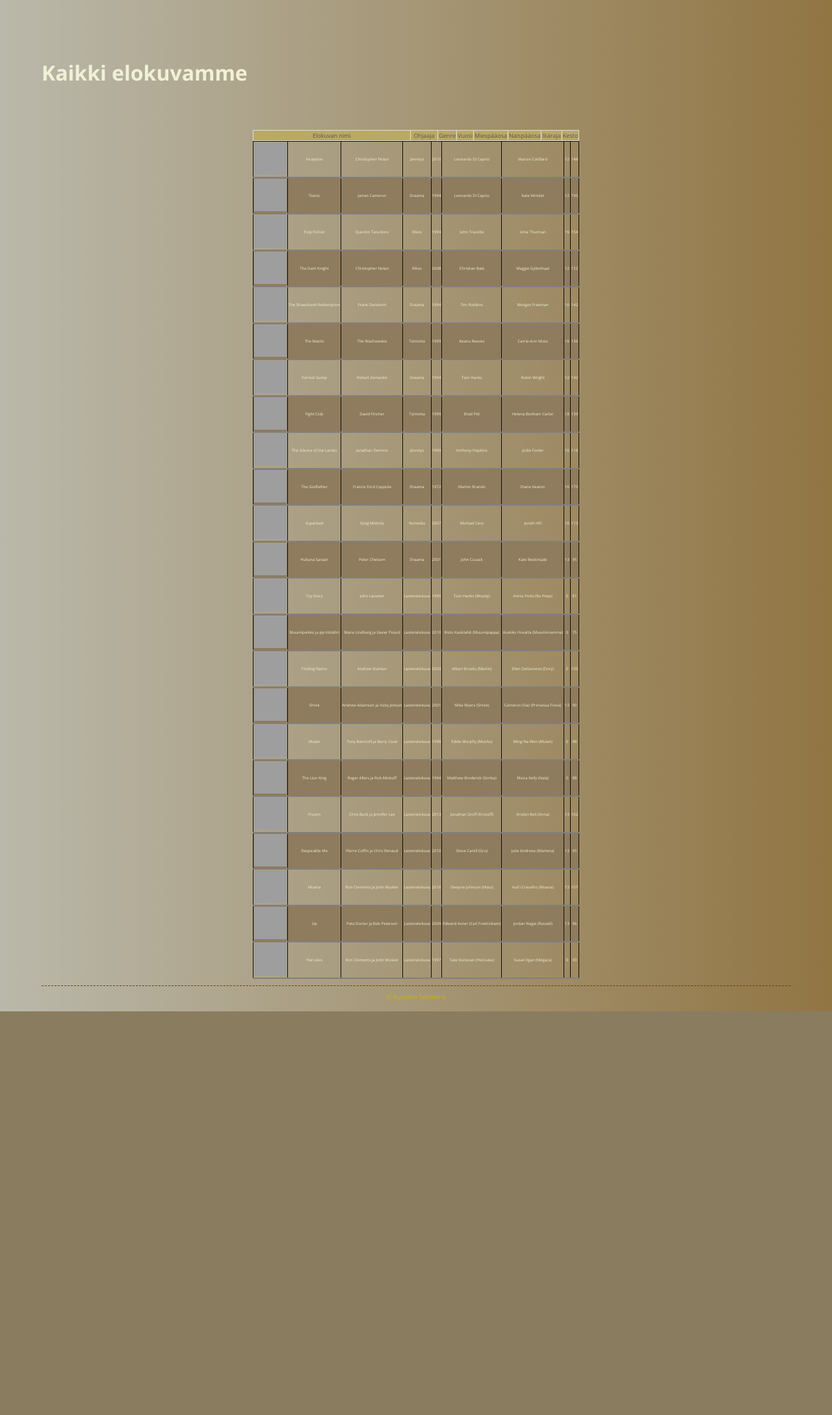
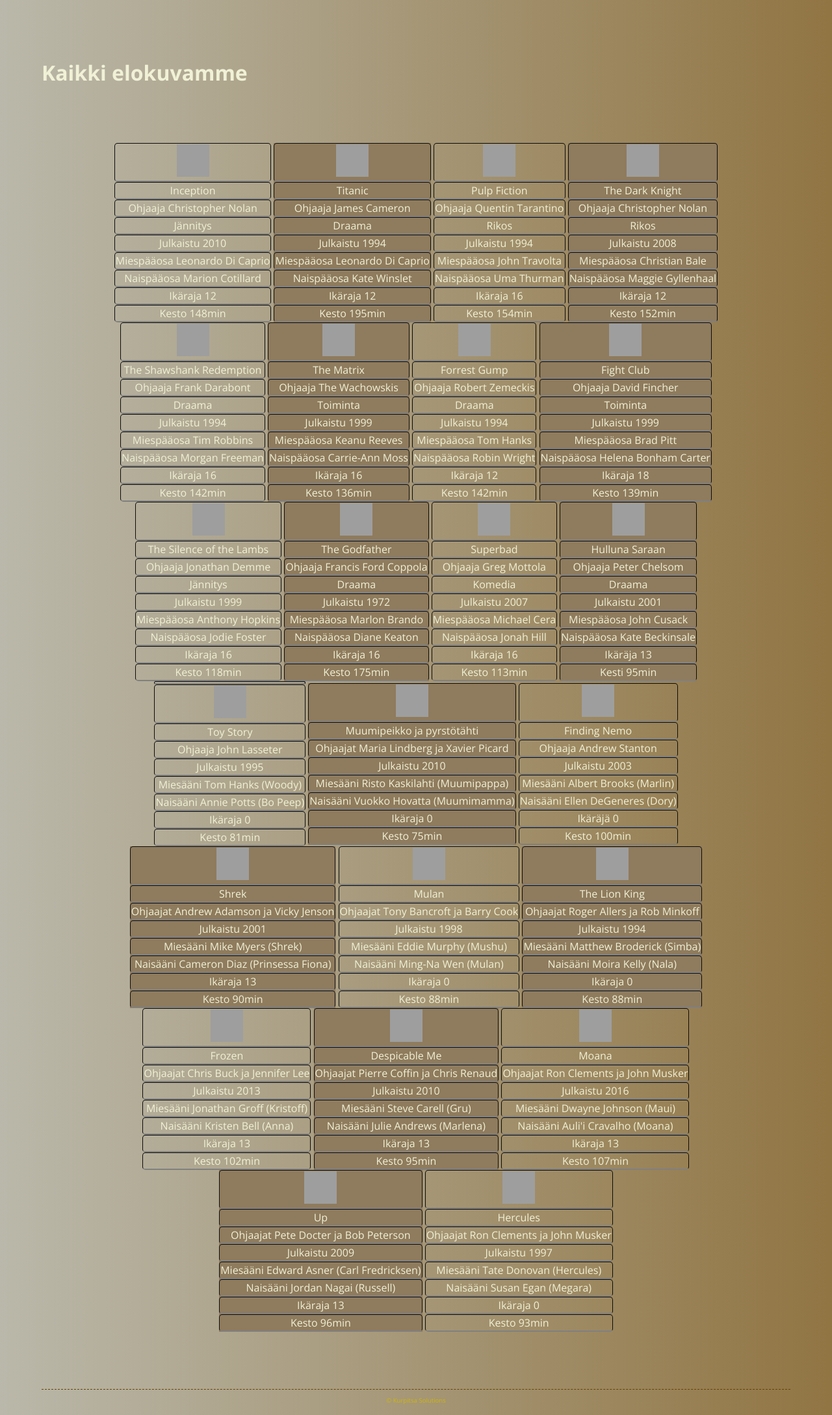
Before and after one commit to LottaSaarinen/kinoseppo, a PHP site: page /kaikki.php in a window 1280 px wide. Shown: the part 284-2461 px from the top of the page at 65% size. Before the commit the page ends 1840 px from the top, so only its background shows below. Run offline with PHP 8.4, Linux system fonts and the light colour scheme; grey boxes are pictures that could not be loaded.

Commit message:
taukukot taas muokattu ja turhia linkkejä poistettu

```diff
--- a/ala.php
+++ b/ala.php
@@ -1,4 +1,5 @@
 <footer>
+ <br><br><br><br><br><br>
     <hr>
     &copy; Kurpitsa Solutions
   </footer>
--- a/elamys.php
+++ b/elamys.php
@@ -21,7 +21,6 @@ include 'yla.php';
 <h3>Elokuvavalikoima</h3>
       <p>Elokuvien osalta tarjoamme laadukkaita ja monipuolisia vaihtoehtoja, jotka sopivat kaikenlaisiin makuihin ja tunnelmiin. Olipa kyseessä sitten draama, komedia tai jännitys, meillä on elokuvia jokaiseen makuun.
 Lapsille on saatavilla animaatioelokuvat, kuten Disney-Pixarin elokuvat tai DreamWorks-elokuvat, jotka ovat suosittuja lasten keskuudessa. Tarjolla myös klassisia lastenelokuvia, kuten "Herkules" tai "Mulan".
-Leffoja voi selata <a href="haku.php">tästä</a></p>
 </div><br><br>
 <div class="package">
       <h3>Teemaelokuvailta</h3>
@@ -48,8 +47,9 @@ Leffoja voi selata <a href="haku.php">tästä</a></p>
       <input id="email" type="email" name="email" required>
     </div>
     <div>
-      Viesti: (Kerro toiveesi elokuvasta ja tarjoilusta, sekä mahdollisesta teemasta)<br>
-      <textarea id="viesti" rows="5" cols="60" name="viesti" required></textarea>
+
+      <label for="viesti"> Viesti: Kerro toiveesi elokuvasta ja tarjoilusta, sekä mahdollisesta teemasta</label>
+    <input type="text"  name="viesti" required>
     </div>
     <br>
     <input type="submit" value="Lähetä">
--- a/kaikki.php
+++ b/kaikki.php
@@ -10,14 +10,6 @@ include 'yla.php';
         <thead>
             <tr>
 
-                <th>Elokuvan nimi</th>
-                <th>Ohjaaja</th>
-                <th>Genre</th>
-                <th>Vuosi</th>
-                <th>Miespääosa</th>
-                <th>Naispääosa</th>
-                <th>Ikäraja</th>
-                <th>Kesto</th>
             </tr>
         </thead>
         <tbody>
@@ -25,255 +17,245 @@ include 'yla.php';
 
             <td><img src="https://upload.wikimedia.org/wikipedia/en/2/2e/Inception_%282010%29_theatrical_poster.jpg" class="leffa__kuvat"></td>
                 <td>Inception</td>
-                <td>Christopher Nolan</td>
+                <td>Ohjaaja Christopher Nolan</td>
                 <td>Jännitys</td>
-                <td>2010</td>
-                <td>Leonardo Di Caprio</td>
-                <td>Marion Cotillard</td>
-                <td>12</td>
-                <td>148</td>
+                <td>Julkaistu 2010</td>
+                <td>Miespääosa Leonardo Di Caprio</td>
+                <td>Naispääosa Marion Cotillard</td>
+                <td>Ikäraja 12</td>
+                <td>Kesto 148min</td>
             </tr>
             <tr>
             <td><img src="https://upload.wikimedia.org/wikipedia/fi/thumb/2/22/Titanic_poster.jpg/375px-Titanic_poster.jpg" class="leffa__kuvat"></td>
                     <td>Titanic</td>
-                    <td>James Cameron</td>
+                    <td>Ohjaaja James Cameron</td>
                     <td>Draama</td>
-                    <td>1994</td>
-                    <td>Leonardo Di Caprio</td>
-                    <td>Kate Winslet</td>
-                    <td>12</td>
-                    <td>195</td>
+                    <td>Julkaistu 1994</td>
+                    <td>Miespääosa Leonardo Di Caprio</td>
+                    <td>Naispääosa Kate Winslet</td>
+                    <td>Ikäraja 12</td>
+                    <td>Kesto 195min</td>
                 </tr>
                 <tr>
                 <td><img src="https://upload.wikimedia.org/wikipedia/fi/thumb/8/82/Pulp_Fiction_cover.jpg/375px-Pulp_Fiction_cover.jpg" class="leffa__kuvat"></td>
                     <td>Pulp Fiction</td>
-                    <td>Quentin Tarantino</td>
+                    <td>Ohjaaja Quentin Tarantino</td>
                     <td>Rikos</td>
-                    <td>1994</td>
-                    <td>John Travolta</td>
-                    <td>Uma Thurman</td>
-                    <td>16</td>
-                    <td>154</td>
+                    <td>Julkaistu 1994</td>
+                    <td>Miespääosa John Travolta</td>
+                    <td>Naispääosa Uma Thurman</td>
+                    <td>Ikäraja 16</td>
+                    <td>Kesto 154min</td>
                 </tr>
                 <tr>
                 <td><img src="https://upload.wikimedia.org/wikipedia/en/1/1c/The_Dark_Knight_%282008_film%29.jpg" class="leffa__kuvat"></td>
                     <td>The Dark Knight</td>
-                    <td>Christopher Nolan</td>
+                    <td>Ohjaaja Christopher Nolan</td>
                     <td>Rikos</td>
-                    <td>2008</td>
-                    <td>Christian Bale</td>
-                    <td>Maggie Gyllenhaal</td>
-                    <td>12</td>
-                    <td>152</td>
+                    <td>Julkaistu 2008</td>
+                    <td>Miespääosa Christian Bale</td>
+                    <td>Naispääosa Maggie Gyllenhaal</td>
+                    <td>Ikäraja 12</td>
+                    <td>Kesto 152min</td>
                 </tr>
                 <tr>
                 <td><img src="https://upload.wikimedia.org/wikipedia/en/8/81/ShawshankRedemptionMoviePoster.jpg" class="leffa__kuvat"></td>
                     <td>The Shawshank Redemption</td>
-                    <td>Frank Darabont</td>
+                    <td>Ohjaaja Frank Darabont</td>
                     <td>Draama</td>
-                    <td>1994</td>
-                    <td>Tim Robbins</td>
-                    <td>Morgan Freeman</td>
-                    <td>16</td>
-                    <td>142</td>
+                    <td>Julkaistu 1994</td>
+                    <td>Miespääosa Tim Robbins</td>
+                    <td>Naispääosa Morgan Freeman</td>
+                    <td>Ikäraja 16</td>
+                    <td>Kesto 142min</td>
                 </tr>
                 <tr>
                 <td><img src="https://upload.wikimedia.org/wikipedia/fi/thumb/c/c1/The_Matrix_Poster.jpg/375px-The_Matrix_Poster.jpg" class="leffa__kuvat"></td>
                     <td>The Matrix</td>
-                    <td>The Wachowskis</td>
+                    <td>Ohjaaja The Wachowskis</td>
                     <td>Toiminta</td>
-                    <td>1999</td>
-                    <td>Keanu Reeves</td>
-                    <td>Carrie-Ann Moss</td>
-                    <td>16</td>
-                    <td>136</td>
+                    <td>Julkaistu 1999</td>
+                    <td>Miespääosa Keanu Reeves</td>
+                    <td>Naispääosa Carrie-Ann Moss</td>
+                    <td>Ikäraja 16</td>
+                    <td>Kesto 136min</td>
                 </tr>
                 <tr>
                 <td><img src="https://upload.wikimedia.org/wikipedia/fi/b/b8/Forrest_Gump_juliste.jpg" class="leffa__kuvat"></td>
                     <td>Forrest Gump</td>
-                    <td>Robert Zemeckis</td>
+                    <td>Ohjaaja Robert Zemeckis</td>
                     <td>Draama</td>
-                    <td>1994</td>
-                    <td>Tom Hanks</td>
-                    <td>Robin Wright</td>
-                    <td>12</td>
-                    <td>142</td>
+                    <td>Julkaistu 1994</td>
+                    <td>Miespääosa Tom Hanks</td>
+                    <td>Naispääosa Robin Wright</td>
+                    <td>Ikäraja 12</td>
+                    <td>Kesto 142min</td>
                 </tr>
                 <tr>
                 <td><img src="https://upload.wikimedia.org/wikipedia/en/f/fc/Fight_Club_poster.jpg" class="leffa__kuvat"></td>
                     <td>Fight Club</td>
-                    <td>David Fincher</td>
+                    <td>Ohjaaja David Fincher</td>
                     <td>Toiminta</td>
-                    <td>1999</td>
-                    <td>Brad Pitt</td>
-                    <td>Helena Bonham Carter</td>
-                    <td>18</td>
-                    <td>139</td>
+                    <td>Julkaistu 1999</td>
+                    <td>Miespääosa Brad Pitt</td>
+                    <td>Naispääosa Helena Bonham Carter</td>
+                    <td>Ikäraja 18</td>
+                    <td>Kesto 139min</td>
                 </tr>
                 <tr>
                 <td><img src="https://upload.wikimedia.org/wikipedia/en/8/86/The_Silence_of_the_Lambs_poster.jpg" class="leffa__kuvat"></td>
                     <td>The Silence of the Lambs</td>
-                    <td>Jonathan Demme</td>
+                    <td>Ohjaaja Jonathan Demme</td>
                     <td>Jännitys</td>
-                    <td>1999</td>
-                    <td>Anthony Hopkins</td>
-                    <td>Jodie Foster</td>
-                    <td>16</td>
-                    <td>118</td>
+                    <td>Julkaistu 1999</td>
+                    <td>Miespääosa Anthony Hopkins</td>
+                    <td>Naispääosa Jodie Foster</td>
+                    <td>Ikäraja 16</td>
+                    <td>Kesto 118min</td>
                 </tr>
                 <tr>
                 <td><img src="https://upload.wikimedia.org/wikipedia/en/1/1c/Godfather_ver1.jpg" class="leffa__kuvat"></td>
                     <td>The Godfather</td>
-                    <td>Francis Ford Coppola</td>
+                    <td>Ohjaaja Francis Ford Coppola</td>
                     <td>Draama</td>
-                    <td>1972</td>
-                    <td>Marlon Brando</td>
-                    <td>Diane Keaton</td>
-                    <td>16</td>
-                    <td>175</td>
+                    <td>Julkaistu 1972</td>
+                    <td>Miespääosa Marlon Brando</td>
+                    <td>Naispääosa Diane Keaton</td>
+                    <td>Ikäraja 16</td>
+                    <td>Kesto 175min</td>
                 </tr>
                 <tr>
                 <td><img src="https://upload.wikimedia.org/wikipedia/fi/thumb/4/4f/Superbad_-_elokuva.jpg/375px-Superbad_-_elokuva.jpg" class="leffa__kuvat"></td>
                     <td>Superbad</td>
-                    <td>Greg Mottola</td>
+                    <td>Ohjaaja Greg Mottola</td>
                     <td>Komedia</td>
-                    <td>2007</td>
-                    <td>Michael Cera</td>
-                    <td>Jonah Hill</td>
-                    <td>16</td>
-                    <td>113</td>
+                    <td>Julkaistu 2007</td>
+                    <td>Miespääosa Michael Cera</td>
+                    <td>Naispääosa Jonah Hill</td>
+                    <td>Ikäraja 16</td>
+                    <td>Kesto 113min</td>
                 </tr>
                 <tr>
                 <td><img src="https://upload.wikimedia.org/wikipedia/fi/thumb/7/70/Hulluna_Saraan_elokuvajuliste.jpg/375px-Hulluna_Saraan_elokuvajuliste.jpg" class="leffa__kuvat"></td>
                     <td>Hulluna Saraan</td>
-                    <td>Peter Chelsom</td>
+                    <td>Ohjaaja Peter Chelsom</td>
                     <td>Draama</td>
-                    <td>2001</td>
-                    <td>John Cusack</td>
-                    <td>Kate Beckinsale</td>
-                    <td>13</td>
-                    <td>95</td>
+                    <td>Julkaistu 2001</td>
+                    <td>Miespääosa John Cusack</td>
+                    <td>Naispääosa Kate Beckinsale</td>
+                    <td>Ikäräja 13</td>
+                    <td>Kesti 95min</td>
                 </tr>
                 <tr>
+            <td>
             <td><img src="https://upload.wikimedia.org/wikipedia/en/1/13/Toy_Story.jpg" class="leffa__kuvat"></td>
                 <td>Toy Story</td>
-                <td>John Lasseter</td>
-                <td>Lastenelokuva</td>
-                <td>1995</td>
-                <td>Tom Hanks (Woody)</td>
-                <td>Annie Potts (Bo Peep)</td>
-                <td>0</td>
-                <td>81</td>
+                <td>Ohjaaja John Lasseter</td>
+                <td>Julkaistu 1995</td>
+                <td>Miesääni Tom Hanks (Woody)</td>
+                <td>Naisääni Annie Potts (Bo Peep)</td>
+                <td>Ikäraja 0</td>
+                <td>Kesto 81min</td>
                 </tr>
             <tr>
             <td><img src="https://upload.wikimedia.org/wikipedia/fi/thumb/7/72/Muumipeikko_ja_pyrst%C3%B6t%C3%A4hti.jpg/300px-Muumipeikko_ja_pyrst%C3%B6t%C3%A4hti.jpg" class="leffa__kuvat"></td>
                 <td>Muumipeikko ja pyrstötähti</td>
-                <td>Maria Lindberg ja Xavier Picard</td>
-                <td>Lastenelokuva</td>
-                <td>2010</td>
-                <td>Risto Kaskilahti (Muumipappa)</td>
-                <td>Vuokko Hovatta (Muumimamma)</td>
-                <td>0</td>
-                <td>75</td>
+                <td>Ohjaajat Maria Lindberg ja Xavier Picard</td>
+                <td>Julkaistu 2010</td>
+                <td>Miesääni Risto Kaskilahti (Muumipappa)</td>
+                <td>Naisääni Vuokko Hovatta (Muumimamma)</td>
+                <td>Ikäraja 0</td>
+                <td>Kesto 75min</td>
             </tr>
             <tr>
             <td><img src="https://upload.wikimedia.org/wikipedia/en/2/29/Finding_Nemo.jpg" class="leffa__kuvat"></td>
                 <td>Finding Nemo</td>
-                <td>Andrew Stanton</td>
-                <td>Lastenelokuva</td>
-                <td>2003</td>
-                <td>Albert Brooks (Marlin)</td>
-                <td>Ellen DeGeneres (Dory)</td>
-                <td>0</td>
-                <td>100</td>
+                <td>Ohjaaja Andrew Stanton</td>
+                <td>Julkaistu 2003</td>
+                <td>Miesääni Albert Brooks (Marlin)</td>
+                <td>Naisääni Ellen DeGeneres (Dory)</td>
+                <td>Ikäräjä 0</td>
+                <td>Kesto 100min</td>
             </tr>
             <tr>
             <td><img src="https://upload.wikimedia.org/wikipedia/fi/d/d8/Shrek.PNG" class="leffa__kuvat"></td>
                 <td>Shrek</td>
-                <td>Andrew Adamson ja Vicky Jenson</td>
-                <td>Lastenelokuva</td>
-                <td>2001</td>
-                <td>Mike Myers (Shrek)</td>
-                <td>Cameron Diaz (Prinsessa Fiona)</td>
-                <td>13</td>
-                <td>90</td>
+                <td>Ohjaajat Andrew Adamson ja Vicky Jenson</td>
+                <td>Julkaistu 2001</td>
+                <td>Miesääni Mike Myers (Shrek)</td>
+                <td>Naisääni Cameron Diaz (Prinsessa Fiona)</td>
+                <td>Ikäraja 13</td>
+                <td>Kesto 90min</td>
             </tr>
             <tr>
             <td><img src="https://upload.wikimedia.org/wikipedia/en/a/a3/Movie_poster_mulan.JPG" class="leffa__kuvat"></td>
                 <td>Mulan</td>
-                <td>Tony Bancroft ja Barry Cook</td>
-                <td>Lastenelokuva</td>
-                <td>1998</td>
-                <td>Eddie Murphy (Mushu)</td>
-                <td>Ming-Na Wen (Mulan)</td>
-                <td>0</td>
-                <td>88</td>
+                <td>Ohjaajat Tony Bancroft ja Barry Cook</td>
+                <td>Julkaistu 1998</td>
+                <td>Miesääni Eddie Murphy (Mushu)</td>
+                <td>Naisääni Ming-Na Wen (Mulan)</td>
+                <td>Ikäraja 0</td>
+                <td>Kesto 88min</td>
             </tr>
             <tr>
             <td><img src="https://upload.wikimedia.org/wikipedia/fi/thumb/6/67/Leijonakuningas.jpg/375px-Leijonakuningas.jpg" class="leffa__kuvat"></td>
                 <td>The Lion King</td>
-                <td>Roger Allers ja Rob Minkoff</td>
-                <td>Lastenelokuva</td>
-                <td>1994</td>
-                <td>Matthew Broderick (Simba)</td>
-                <td>Moira Kelly (Nala)</td>
-                <td>0</td>
-                <td>88</td>
+                <td>Ohjaajat Roger Allers ja Rob Minkoff</td>
+                <td>Julkaistu 1994</td>
+                <td>Miesääni Matthew Broderick (Simba)</td>
+                <td>Naisääni Moira Kelly (Nala)</td>
+                <td>Ikäraja 0</td>
+                <td>Kesto 88min</td>
             </tr>
             <tr>
             <td><img src="https://upload.wikimedia.org/wikipedia/en/0/05/Frozen_%282013_film%29_poster.jpg" class="leffa__kuvat"></td>
                 <td>Frozen</td>
-                <td>Chris Buck ja Jennifer Lee</td>
-                <td>Lastenelokuva</td>
-                <td>2013</td>
-                <td>Jonathan Groff (Kristoff)</td>
-                <td>Kristen Bell (Anna)</td>
-                <td>13</td>
-                <td>102</td>
+                <td>Ohjaajat Chris Buck ja Jennifer Lee</td>
+                <td>Julkaistu 2013</td>
+                <td>Miesääni Jonathan Groff (Kristoff)</td>
+                <td>Naisääni Kristen Bell (Anna)</td>
+                <td>Ikäraja 13</td>
+                <td>Kesto 102min</td>
             </tr>
             <tr>
             <td><img src="https://upload.wikimedia.org/wikipedia/commons/thumb/d/d6/Despicable_Me_logo_2.svg/375px-Despicable_Me_logo_2.svg.png" class="leffa__kuvat"></td>
                 <td>Despicable Me</td>
-                <td>Pierre Coffin ja Chris Renaud</td>
-                <td>Lastenelokuva</td>
-                <td>2010</td>
-                <td>Steve Carell (Gru)</td>
-                <td>Julie Andrews (Marlena)</td>
-                <td>13</td>
-                <td>95</td>
+                <td>Ohjaajat Pierre Coffin ja Chris Renaud</td>
+                <td>Julkaistu 2010</td>
+                <td>Miesääni  Steve Carell (Gru)</td>
+                <td>Naisääni Julie Andrews (Marlena)</td>
+                <td>Ikäraja 13</td>
+                <td>Kesto 95min</td>
             </tr>
             <tr>
             <td><img src="https://upload.wikimedia.org/wikipedia/en/2/26/Moana_Teaser_Poster.jpg" class="leffa__kuvat"></td>
                 <td>Moana</td>
-                <td>Ron Clements ja John Musker</td>
-                <td>Lastenelokuva</td>
-                <td>2016</td>
-                <td>Dwayne Johnson (Maui)</td>
-                <td>Auli'i Cravalho (Moana)</td>
-                <td>13</td>
-                <td>107</td>
+                <td>Ohjaajat Ron Clements ja John Musker</td>
+                <td>Julkaistu 2016</td>
+                <td>Miesääni Dwayne Johnson (Maui)</td>
+                <td>Naisääni Auli'i Cravalho (Moana)</td>
+                <td>Ikäraja 13</td>
+                <td>Kesto 107min</td>
             </tr>
             <tr>
             <td><img src="https://upload.wikimedia.org/wikipedia/en/0/05/Up_%282009_film%29.jpg" class="leffa__kuvat"></td>
                 <td>Up</td>
-                <td>Pete Docter ja Bob Peterson</td>
-                <td>Lastenelokuva</td>
-                <td>2009</td>
-                <td>Edward Asner (Carl Fredricksen)</td>
-                <td>Jordan Nagai (Russell)</td>
-                <td>13</td>
-                <td>96</td>
+                <td>Ohjaajat Pete Docter ja Bob Peterson</td>
+                <td>Julkaistu 2009</td>
+                <td>Miesääni Edward Asner (Carl Fredricksen)</td>
+                <td>Naisääni Jordan Nagai (Russell)</td>
+                <td>Ikäraja 13</td>
+                <td>Kesto 96min</td>
             </tr>
-            <t>
+            <tr>
             <td><img src="https://upload.wikimedia.org/wikipedia/en/6/65/Hercules_%281997_film%29_poster.jpg" class="leffa__kuvat"></td>
                 <td>Hercules</td>
-                <td>Ron Clements ja John Musker</td>
-                <td>Lastenelokuva</td>
-                <td>1997</td>
-                <td>Tate Donovan (Hercules)</td>
-                <td>Susan Egan (Megara)</td>
-                <td>0</td>
-                <td>93</td>
+                <td>Ohjaajat Ron Clements ja John Musker</td>
+                <td>Julkaistu 1997</td>
+                <td>Miesääni Tate Donovan (Hercules)</td>
+                <td>Naisääni Susan Egan (Megara)</td>
+                <td>Ikäraja 0</td>
+                <td>Kesto 93min</td>
 
                 </tr>
         </tbody>
--- a/tyylit.css
+++ b/tyylit.css
@@ -4,7 +4,7 @@ body {
   font-family: 'Open Sans', sans-serif;
   color: rgb(240, 241, 214);
   background: linear-gradient(to right, #bab8aa 0%, #917543 100%);
-  font-weight: 400;
+  font-weight: 500;
   font-style: normal;
   text-align: center;
   max-width: 90%;
@@ -40,7 +40,7 @@ img{
 }
 
 p {
-  font-size: 80%;
+  font-size: 90%;
  color: rgb(53, 46, 26);
   align-items: center;
   text-align: center;
@@ -138,12 +138,19 @@ form > div {
   align-items: center;
 
 }
+form div .viesti {
+  height:20rem;
+  width:60%;
+
+
+}
 input {
   border: 1px solid #b9abab;
   border-radius: 0.3rem;
   padding: 0.45rem;
   font-size: 1rem;
 }
+
 input[type=submit], .button {
 
   padding: 0.5rem 3rem;
@@ -167,7 +174,7 @@ table {
   display: inline-grid ;
 justify-content: center;
 text-align: center;
-font-size: xx-small;
+
   margin-left: auto;
   margin-right: auto;
   max-width: 90%;
@@ -176,24 +183,22 @@ font-size: xx-small;
   align-items: center;
 
 }
+tr{
 
+  display: inline-grid ;
+  justify-content: column;
+  text-align: center;
+  max-width:auto;
+}
 th, td {
-  font-size: 20%;
+
 
   border: 1px solid #ddd;
   text-align: center;
   border-collapse: collapse;
 }
 
-th {
-  background-color: #b9a964;
-  color: rgb(90, 81, 81);
-  width: 90%;
-  font-size: xx-small;
-  font-weight: lighter;
-  text-align: center;
-  align-items: center;
-}
+
 
 tr:nth-child(even) {
   background-color: #8f7b5d;
```
Also changed, not shown: lapset.php (+66 -73 lines), tulossa.php (+12 -15 lines).
